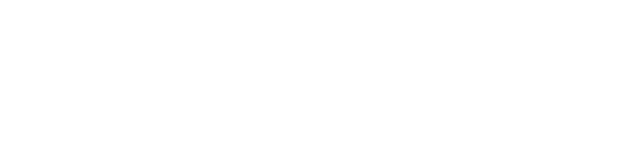
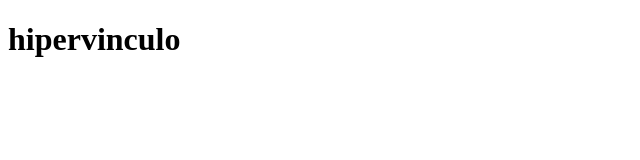
Before and after one commit to carlos-cordova21/EJERCICIO-4, a plain HTML site: page index.html in a window 1280 px wide. Shown: the whole page, without its empty margins (0-640 px from the left). Drawn offline with Linux system fonts and the light colour scheme.

Commit message:
version 2

```diff
--- a/index.html
+++ b/index.html
@@ -6,6 +6,6 @@
     <title>Document</title>
 </head>
 <body>
-
+    <h1>hipervinculo</h1>
 </body>
 </html>
```
